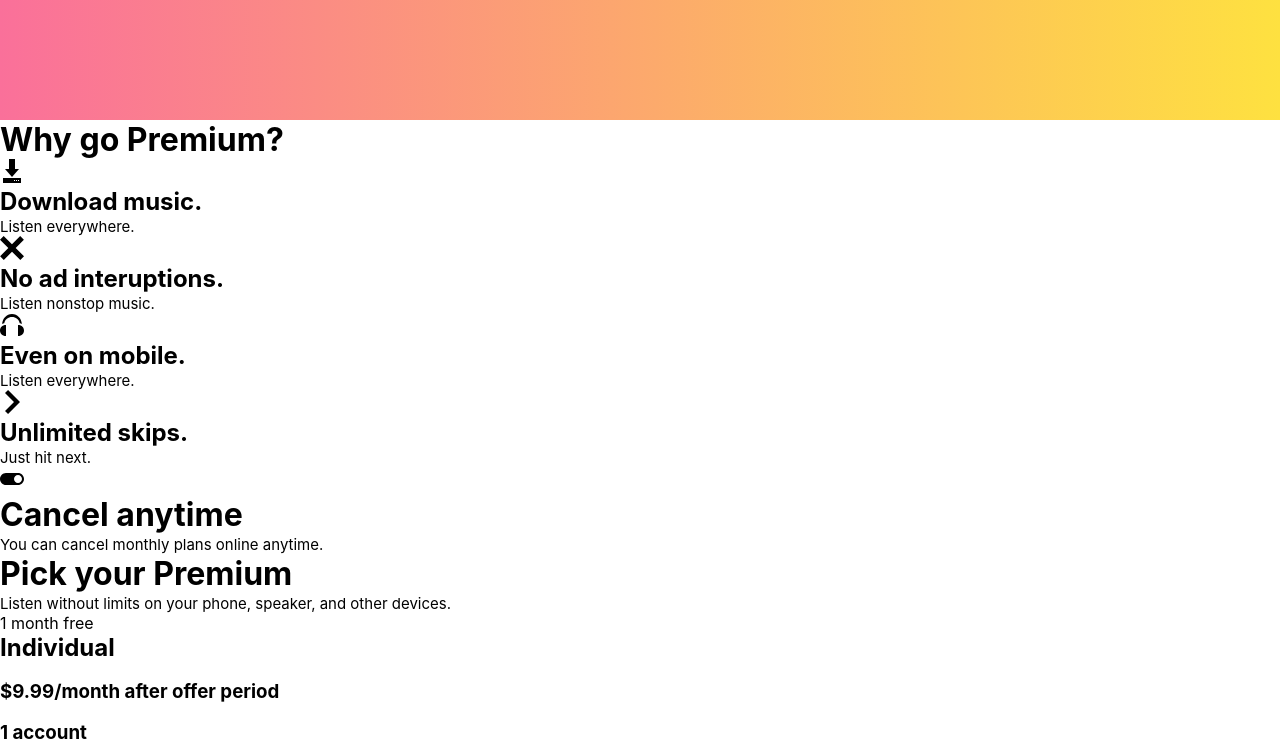
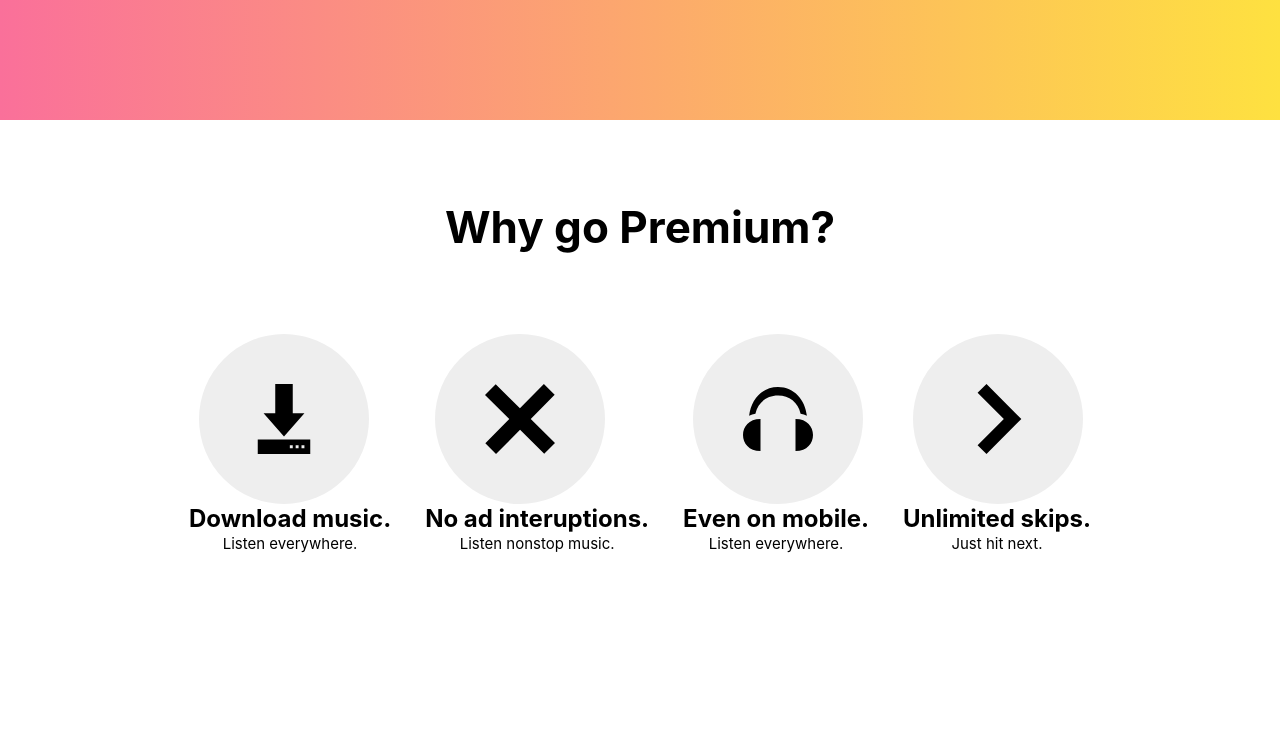
Before and after one commit to CharlesIvia/spotify, a React (Create React App) app in the folder spotify-clone/: page / in a window 1280 px wide. Shown: the part 680-1423 px from the top of the page. Built offline with nearby package versions, Linux system fonts and the light colour scheme.

Commit message:
Updated premium component markup

```diff
--- a/spotify-clone/src/components/Premium.js
+++ b/spotify-clone/src/components/Premium.js
@@ -2,57 +2,71 @@ import React from "react";
 
 function Premium() {
   return (
-    <div>
-      <div>
+    <div className="container premium">
+      <div className="prem">
         <h1>Why go Premium?</h1>
       </div>
 
-      <div className="svgs">
+      <div className="prem-svgs">
         <div className="download">
+          <div className="within-down">
+            <div className="first-svg">
               <svg
                 xmlns="http://www.w3.org/2000/svg"
                 width="24"
                 height="24"
                 viewBox="0 0 24 24"
+                className="svg-one"
               >
                 <path d="M15 10h4l-7 8-7-8h4v-10h6v10zm6 9v5h-18v-5h18zm-6 2h-1v1h1v-1zm2 0h-1v1h1v-1zm2 0h-1v1h1v-1z" />
               </svg>
-          <h2>Download music.</h2>
+            </div>
+            <h2 className="load">Download music.</h2>
             <small>Listen everywhere.</small>
           </div>
+        </div>
         <div className="interuption">
+          <div className="first-svg">
             <svg
               xmlns="http://www.w3.org/2000/svg"
               width="24"
               height="24"
               viewBox="0 0 24 24"
+              className="svg-one"
             >
               <path d="M24 20.188l-8.315-8.209 8.2-8.282-3.697-3.697-8.212 8.318-8.31-8.203-3.666 3.666 8.321 8.24-8.206 8.313 3.666 3.666 8.237-8.318 8.285 8.203z" />
             </svg>
+          </div>
           <h2>No ad interuptions.</h2>
           <small>Listen nonstop music.</small>
         </div>
         <div className="mobile">
+          <div className="first-svg">
             <svg
               xmlns="http://www.w3.org/2000/svg"
               width="24"
               height="24"
               viewBox="0 0 24 24"
+              className="svg-one"
             >
               <path d="M6 23v-11c-4.036 0-6 2.715-6 5.5 0 2.807 1.995 5.5 6 5.5zm18-5.5c0-2.785-1.964-5.5-6-5.5v11c4.005 0 6-2.693 6-5.5zm-12-13.522c-3.879-.008-6.861 2.349-7.743 6.195-.751.145-1.479.385-2.161.716.629-5.501 4.319-9.889 9.904-9.889 5.589 0 9.29 4.389 9.916 9.896-.684-.334-1.415-.575-2.169-.721-.881-3.85-3.867-6.205-7.747-6.197z" />
             </svg>
+          </div>
           <h2>Even on mobile.</h2>
           <small>Listen everywhere.</small>
         </div>
         <div className="skip">
+          <div className="first-svg">
             <svg
               xmlns="http://www.w3.org/2000/svg"
               width="24"
               height="24"
               viewBox="0 0 24 24"
+              className="svg-one"
             >
               <path d="M5 3l3.057-3 11.943 12-11.943 12-3.057-3 9-9z" />
             </svg>
+          </div>
           <h2>Unlimited skips.</h2>
           <small>Just hit next.</small>
         </div>
@@ -60,5 +74,4 @@ function Premium() {
     </div>
   );
 }
-
 export default Premium;
```
Lines whose indentation alone changed are shown as unchanged.
